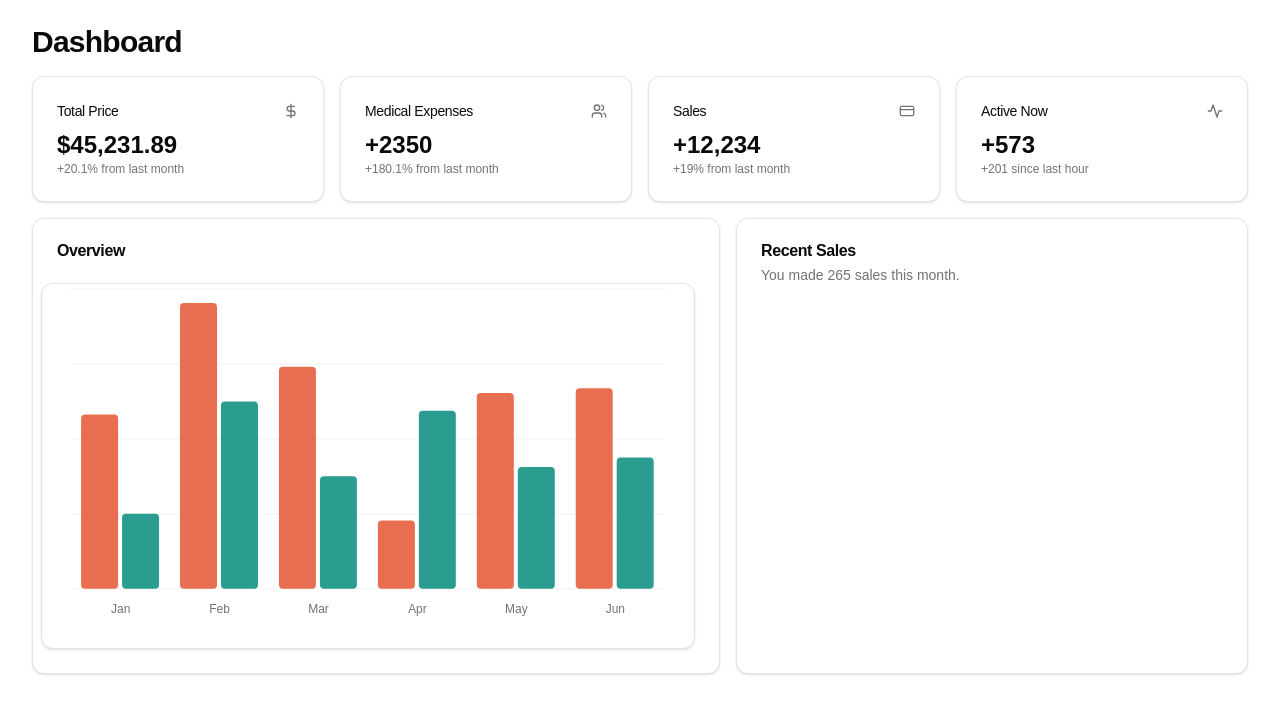
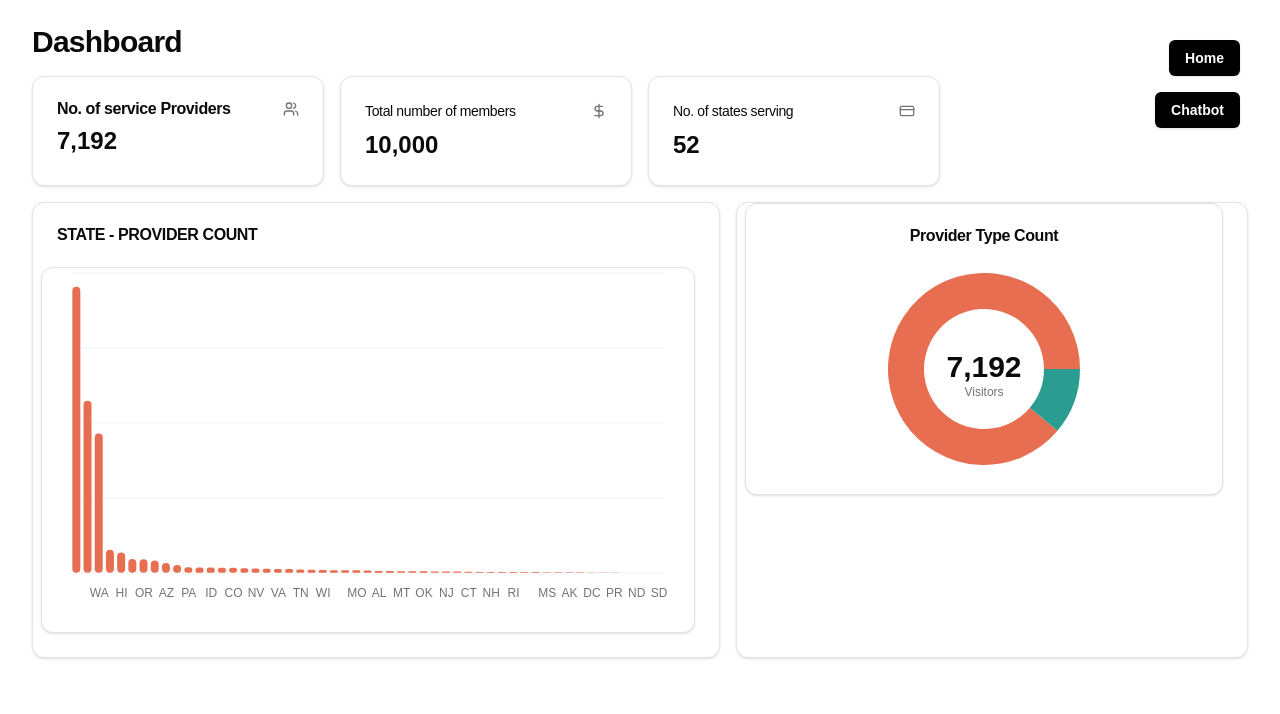
Before and after one commit to ohayouarmaan/akamai-care-frontend, a Next.js app: page /dashboard in a window 1280 px wide. Shown: the top 714 px of the page. Built offline with nearby package versions, Linux system fonts and the light colour scheme.

Commit message:
feat: stuffs

```diff
--- a/app/chatbot/page.tsx
+++ b/app/chatbot/page.tsx
@@ -1,6 +1,7 @@
 "use client";
 import { Button } from "@/components/ui/button"
 import { Textarea } from "@/components/ui/textarea"
+import Link from "next/link";
 import { useState, useRef } from "react";
 import { text } from "stream/consumers";
 
@@ -16,13 +17,19 @@ type messageType = {
 
 export default function () {
   const [ messagesState, setMessageState ] = useState<messageType[]>([
-    { _type: typeOfMessage.bot, content: "Hello" },
-    { _type: typeOfMessage.user, content: "Hello x 2" }
   ]);
   const textRef = useRef<HTMLTextAreaElement>(null);
   return <div className="h-[100vh] w-full items-center justify-center">
     <div className="flex flex-col items-center justify-center h-[100vh] relative">
-      <div className="chat-window h-full w-[70%] flex flex-col items-end">
+        <div className="absolute flex flex-col gap-4 top-10 items-end right-10">
+          <Link className="grow-1" href="/">
+            <Button className="font-bold grow-1 text-white bg-black">Home</Button>
+          </Link>
+          <Link href="/dashboard">
+            <Button className="font-bold text-white bg-black">Dashboard</Button>
+          </Link>
+        </div>
+      <div className="chat-window h-[60vh] overflow-scroll w-[70%] flex flex-col items-end">
         {
           messagesState.map(message => <p key={message.content} className={`p-4 m-2 max-w-[40%] text-white inline-block rounded-[12px] min-w-[5%] font-bold ${message._type == typeOfMessage.user ? "bg-[blue] text-left justify-self-start text-right": "bg-[black]"}`} style={{
             alignSelf: message._type == typeOfMessage.user ? "end" : "start"
@@ -34,12 +41,79 @@ export default function () {
         }
       </div>
       <div className="flex absolute bottom-10">
-        <Textarea ref={textRef} placeholder="Type your message here." className="w-[60vw] bottom-10"/>
-        <Button onClick={(e) => {
-          setMessageState([...messagesState, {
+        <Textarea onKeyDown={(e) => {
+            if(e.keyCode == 13 && e.shiftKey == false) {
+          const currentText = textRef.current?.value || ""
+          setMessageState(msg => [...msg, {
             _type: typeOfMessage.user,
-            content: textRef.current?.value || ""
+            content: currentText
           }]);
+          const url = `http://localhost:8000/chatbot`;
+            const data = { query: currentText };
+          fetch(url, {
+            method: "POST",
+            headers: {
+              "Content-Type": "application/json",
+            },
+            body: JSON.stringify(data), // Send the query in the correct format
+          })
+          .then((response) => {
+            if (!response.ok) {
+              setMessageState(msg => [...msg, {
+                _type: typeOfMessage.bot,
+                content: "Unfortunately the server responded with not ok"
+              }]);
+            }
+            return response.json();
+          })
+          .then((data) => {
+            console.log("Response from server:", data);
+            setMessageState(msg => [...msg, {
+              _type: typeOfMessage.bot,
+              content: data.response.text
+            }])
+          })
+          .catch((error) => {
+            console.error("Error during fetch:", error);
+          });
+          textRef.current!.value = "";
+
+            }
+        }} ref={textRef} placeholder="Type your message here." className="w-[60vw] bottom-10"/>
+        <Button onClick={async (e) => {
+          const currentText = textRef.current?.value || ""
+          setMessageState(msg => [...msg, {
+            _type: typeOfMessage.user,
+            content: currentText
+          }]);
+          const url = `http://localhost:8000/chatbot`;
+            const data = { query: currentText };
+          fetch(url, {
+            method: "POST",
+            headers: {
+              "Content-Type": "application/json",
+            },
+            body: JSON.stringify(data), // Send the query in the correct format
+          })
+          .then((response) => {
+            if (!response.ok) {
+              setMessageState(msg => [...msg, {
+                _type: typeOfMessage.bot,
+                content: "Unfortunately the server responded with not ok"
+              }]);
+            }
+            return response.json();
+          })
+          .then((data) => {
+            console.log("Response from server:", data);
+            setMessageState(msg => [...msg, {
+              _type: typeOfMessage.bot,
+              content: data.response.text
+            }])
+          })
+          .catch((error) => {
+            console.error("Error during fetch:", error);
+          });
           textRef.current!.value = "";
         }} className="h-[60px] w-[10%]">Send</Button>
       </div>
--- a/app/dashboard/card.tsx
+++ b/app/dashboard/card.tsx
@@ -17,14 +17,7 @@ import {
   ChartTooltip,
   ChartTooltipContent,
 } from "@/components/ui/chart"
-const chartData = [
-  { month: "January", desktop: 186, mobile: 80 },
-  { month: "February", desktop: 305, mobile: 200 },
-  { month: "March", desktop: 237, mobile: 120 },
-  { month: "April", desktop: 73, mobile: 190 },
-  { month: "May", desktop: 209, mobile: 130 },
-  { month: "June", desktop: 214, mobile: 140 },
-]
+import cd from "@/public/provider_service.json"
 
 const chartConfig = {
   desktop: {
@@ -42,21 +35,19 @@ export function Component() {
     <Card>
       <CardContent>
         <ChartContainer config={chartConfig}>
-          <BarChart accessibilityLayer data={chartData}>
+          <BarChart accessibilityLayer data={cd}>
             <CartesianGrid vertical={false} />
             <XAxis
-              dataKey="month"
+              dataKey="state"
               tickLine={false}
               tickMargin={10}
               axisLine={false}
-              tickFormatter={(value) => value.slice(0, 3)}
             />
             <ChartTooltip
               cursor={false}
               content={<ChartTooltipContent indicator="dashed" />}
             />
-            <Bar dataKey="desktop" fill="var(--color-desktop)" radius={4} />
-            <Bar dataKey="mobile" fill="var(--color-mobile)" radius={4} />
+            <Bar dataKey="provider_count" fill="var(--color-desktop)" radius={4} />
           </BarChart>
         </ChartContainer>
       </CardContent>
--- a/app/dashboard/page.tsx
+++ b/app/dashboard/page.tsx
@@ -1,6 +1,7 @@
 import { Metadata } from "next"
 import Image from "next/image"
 import { Component } from "./card"
+import { PieComponent } from "./pie_chart";
 
 import {
   Card,
@@ -15,6 +16,8 @@ import {
   TabsList,
   TabsTrigger,
 } from "@/components/ui/tabs"
+import Link from "next/link";
+import { Button } from "@/components/ui/button";
 
 export const metadata: Metadata = {
   title: "Dashboard",
@@ -24,6 +27,14 @@ export default function DashboardPage() {
   return (
     <>
       <div className="hidden flex-col md:flex">
+        <div className="absolute flex flex-col items-end gap-4 top-10 right-10">
+          <Link className="grow-1" href="/">
+            <Button className="font-bold grow-1 text-white bg-black">Home</Button>
+          </Link>
+          <Link href="/chatbot">
+            <Button className="font-bold text-white bg-black">Chatbot</Button>
+          </Link>
+        </div>
         <div className="flex-1 space-y-4 p-8 pt-6">
           <div className="flex items-center justify-between space-y-2">
             <h2 className="text-3xl font-bold tracking-tight">Dashboard</h2>
@@ -33,34 +44,11 @@ export default function DashboardPage() {
               <div className="grid gap-4 md:grid-cols-2 lg:grid-cols-4">
                 <Card>
                   <CardHeader className="flex flex-row items-center justify-between space-y-0 pb-2">
-                    <CardTitle className="text-sm font-medium">
-                      Total Price
+
+                    <CardTitle>
+                      No. of service Providers
                     </CardTitle>
-                    <svg
-                      xmlns="http://www.w3.org/2000/svg"
-                      viewBox="0 0 24 24"
-                      fill="none"
-                      stroke="currentColor"
-                      strokeLinecap="round"
-                      strokeLinejoin="round"
-                      strokeWidth="2"
-                      className="h-4 w-4 text-muted-foreground"
-                    >
-                      <path d="M12 2v20M17 5H9.5a3.5 3.5 0 0 0 0 7h5a3.5 3.5 0 0 1 0 7H6" />
-                    </svg>
-                  </CardHeader>
-                  <CardContent>
-                    <div className="text-2xl font-bold">$45,231.89</div>
-                    <p className="text-xs text-muted-foreground">
-                      +20.1% from last month
-                    </p>
-                  </CardContent>
-                </Card>
-                <Card>
-                  <CardHeader className="flex flex-row items-center justify-between space-y-0 pb-2">
-                    <CardTitle className="text-sm font-medium">
-                      Medical Expenses
-                    </CardTitle>
+
                     <svg
                       xmlns="http://www.w3.org/2000/svg"
                       viewBox="0 0 24 24"
@@ -77,15 +65,34 @@ export default function DashboardPage() {
                     </svg>
                   </CardHeader>
                   <CardContent>
-                    <div className="text-2xl font-bold">+2350</div>
-                    <p className="text-xs text-muted-foreground">
-                      +180.1% from last month
-                    </p>
+                    <div className="text-2xl font-bold">7,192</div>
                   </CardContent>
                 </Card>
                 <Card>
                   <CardHeader className="flex flex-row items-center justify-between space-y-0 pb-2">
-                    <CardTitle className="text-sm font-medium">Sales</CardTitle>
+                    <CardTitle className="text-sm font-medium">
+                      Total number of members
+                    </CardTitle>
+                    <svg
+                      xmlns="http://www.w3.org/2000/svg"
+                      viewBox="0 0 24 24"
+                      fill="none"
+                      stroke="currentColor"
+                      strokeLinecap="round"
+                      strokeLinejoin="round"
+                      strokeWidth="2"
+                      className="h-4 w-4 text-muted-foreground"
+                    >
+                      <path d="M12 2v20M17 5H9.5a3.5 3.5 0 0 0 0 7h5a3.5 3.5 0 0 1 0 7H6" />
+                    </svg>
+                  </CardHeader>
+                  <CardContent>
+                    <div className="text-2xl font-bold">10,000</div>
+                  </CardContent>
+                </Card>
+                <Card>
+                  <CardHeader className="flex flex-row items-center justify-between space-y-0 pb-2">
+                    <CardTitle className="text-sm font-medium">No. of states serving</CardTitle>
                     <svg
                       xmlns="http://www.w3.org/2000/svg"
                       viewBox="0 0 24 24"
@@ -101,55 +108,22 @@ export default function DashboardPage() {
                     </svg>
                   </CardHeader>
                   <CardContent>
-                    <div className="text-2xl font-bold">+12,234</div>
-                    <p className="text-xs text-muted-foreground">
-                      +19% from last month
-                    </p>
-                  </CardContent>
-                </Card>
-                <Card>
-                  <CardHeader className="flex flex-row items-center justify-between space-y-0 pb-2">
-                    <CardTitle className="text-sm font-medium">
-                      Active Now
-                    </CardTitle>
-                    <svg
-                      xmlns="http://www.w3.org/2000/svg"
-                      viewBox="0 0 24 24"
-                      fill="none"
-                      stroke="currentColor"
-                      strokeLinecap="round"
-                      strokeLinejoin="round"
-                      strokeWidth="2"
-                      className="h-4 w-4 text-muted-foreground"
-                    >
-                      <path d="M22 12h-4l-3 9L9 3l-3 9H2" />
-                    </svg>
-                  </CardHeader>
-                  <CardContent>
-                    <div className="text-2xl font-bold">+573</div>
-                    <p className="text-xs text-muted-foreground">
-                      +201 since last hour
-                    </p>
+                    <div className="text-2xl font-bold">52</div>
                   </CardContent>
                 </Card>
               </div>
               <div className="grid gap-4 md:grid-cols-2 lg:grid-cols-7">
                 <Card className="col-span-4">
                   <CardHeader>
-                    <CardTitle>Overview</CardTitle>
+                    <CardTitle className="uppercase">State - provider count</CardTitle>
                   </CardHeader>
                   <CardContent className="pl-2">
                     <Component />
                   </CardContent>
                 </Card>
                 <Card className="col-span-3">
-                  <CardHeader>
-                    <CardTitle>Recent Sales</CardTitle>
-                    <CardDescription>
-                      You made 265 sales this month.
-                    </CardDescription>
-                  </CardHeader>
-                  <CardContent>
+                  <CardContent className="pl-2">
+                    <PieComponent />
                   </CardContent>
                 </Card>
               </div>
--- /dev/null
+++ b/app/dashboard/pie_chart.tsx
@@ -0,0 +1,114 @@
+"use client"
+
+import * as React from "react"
+import { TrendingUp } from "lucide-react"
+import { Label, Pie, PieChart } from "recharts"
+
+import {
+  Card,
+  CardContent,
+  CardDescription,
+  CardFooter,
+  CardHeader,
+  CardTitle,
+} from "@/components/ui/card"
+import {
+  ChartConfig,
+  ChartContainer,
+  ChartTooltip,
+  ChartTooltipContent,
+} from "@/components/ui/chart"
+const chartData = [
+  { browser: "PRACTITIONER", visitors: 6391, fill: "var(--color-chrome)" },
+  { browser: "ORGANIZATION", visitors: 801, fill: "var(--color-safari)" },
+]
+
+const chartConfig = {
+  visitors: {
+    label: "Visitors",
+  },
+  chrome: {
+    label: "Chrome",
+    color: "hsl(var(--chart-1))",
+  },
+  safari: {
+    label: "Safari",
+    color: "hsl(var(--chart-2))",
+  },
+  firefox: {
+    label: "Firefox",
+    color: "hsl(var(--chart-3))",
+  },
+  edge: {
+    label: "Edge",
+    color: "hsl(var(--chart-4))",
+  },
+  other: {
+    label: "Other",
+    color: "hsl(var(--chart-5))",
+  },
+} satisfies ChartConfig
+
+export function PieComponent() {
+  const totalVisitors = React.useMemo(() => {
+    return chartData.reduce((acc, curr) => acc + curr.visitors, 0)
+  }, [])
+
+  return (
+    <Card className="flex flex-col">
+      <CardHeader className="items-center pb-0">
+        <CardTitle>Provider Type Count</CardTitle>
+      </CardHeader>
+      <CardContent className="flex-1 pb-0">
+        <ChartContainer
+          config={chartConfig}
+          className="mx-auto aspect-square max-h-[250px]"
+        >
+          <PieChart>
+            <ChartTooltip
+              cursor={false}
+              content={<ChartTooltipContent hideLabel />}
+            />
+            <Pie
+              data={chartData}
+              dataKey="visitors"
+              nameKey="browser"
+              innerRadius={60}
+              strokeWidth={5}
+            >
+              <Label
+                content={({ viewBox }) => {
+                  if (viewBox && "cx" in viewBox && "cy" in viewBox) {
+                    return (
+                      <text
+                        x={viewBox.cx}
+                        y={viewBox.cy}
+                        textAnchor="middle"
+                        dominantBaseline="middle"
+                      >
+                        <tspan
+                          x={viewBox.cx}
+                          y={viewBox.cy}
+                          className="fill-foreground text-3xl font-bold"
+                        >
+                          {totalVisitors.toLocaleString()}
+                        </tspan>
+                        <tspan
+                          x={viewBox.cx}
+                          y={(viewBox.cy || 0) + 24}
+                          className="fill-muted-foreground"
+                        >
+                          Visitors
+                        </tspan>
+                      </text>
+                    )
+                  }
+                }}
+              />
+            </Pie>
+          </PieChart>
+        </ChartContainer>
+      </CardContent>
+    </Card>
+  )
+}
--- /dev/null
+++ b/public/provider_service.json
@@ -0,0 +1,55 @@
+[
+  {"state": "CA", "provider_count": 2862},
+  {"state": "MI", "provider_count": 1722},
+  {"state": "WA", "provider_count": 1394},
+  {"state": "FL", "provider_count": 231},
+  {"state": "HI", "provider_count": 203},
+  {"state": "OH", "provider_count": 138},
+  {"state": "OR", "provider_count": 136},
+  {"state": "TX", "provider_count": 123},
+  {"state": "AZ", "provider_count": 98},
+  {"state": "IL", "provider_count": 77},
+  {"state": "PA", "provider_count": 56},
+  {"state": "NY", "provider_count": 53},
+  {"state": "ID", "provider_count": 52},
+  {"state": "GA", "provider_count": 51},
+  {"state": "CO", "provider_count": 50},
+  {"state": "IN", "provider_count": 46},
+  {"state": "NV", "provider_count": 42},
+  {"state": "UT", "provider_count": 41},
+  {"state": "VA", "provider_count": 39},
+  {"state": "NC", "provider_count": 37},
+  {"state": "TN", "provider_count": 32},
+  {"state": "MA", "provider_count": 31},
+  {"state": "WI", "provider_count": 28},
+  {"state": "MN", "provider_count": 26},
+  {"state": "MD", "provider_count": 25},
+  {"state": "MO", "provider_count": 25},
+  {"state": "SC", "provider_count": 22},
+  {"state": "AL", "provider_count": 18},
+  {"state": "NM", "provider_count": 17},
+  {"state": "MT", "provider_count": 16},
+  {"state": "KS", "provider_count": 15},
+  {"state": "OK", "provider_count": 15},
+  {"state": "KY", "provider_count": 14},
+  {"state": "NJ", "provider_count": 13},
+  {"state": "LA", "provider_count": 13},
+  {"state": "CT", "provider_count": 11},
+  {"state": "IA", "provider_count": 9},
+  {"state": "NH", "provider_count": 9},
+  {"state": "AR", "provider_count": 9},
+  {"state": "RI", "provider_count": 9},
+  {"state": "WV", "provider_count": 7},
+  {"state": "ME", "provider_count": 7},
+  {"state": "MS", "provider_count": 6},
+  {"state": "WY", "provider_count": 5},
+  {"state": "AK", "provider_count": 5},
+  {"state": "VT", "provider_count": 5},
+  {"state": "DC", "provider_count": 4},
+  {"state": "DE", "provider_count": 3},
+  {"state": "PR", "provider_count": 2},
+  {"state": "GU", "provider_count": 1},
+  {"state": "ND", "provider_count": 1},
+  {"state": "AE", "provider_count": 1},
+  {"state": "SD", "provider_count": 1}
+]
```
Also changed, not shown: public/provider_count.json (added, +9 -0 lines).
